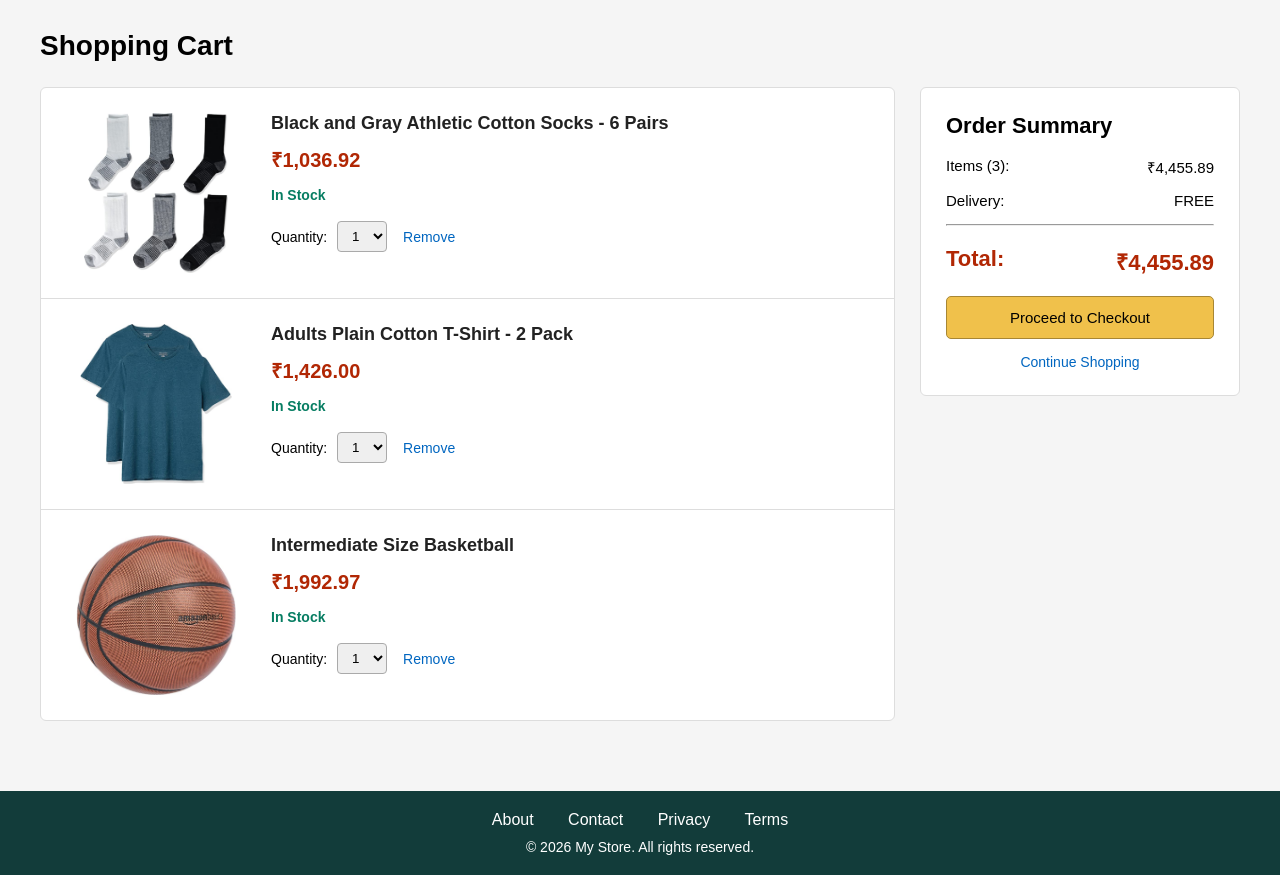
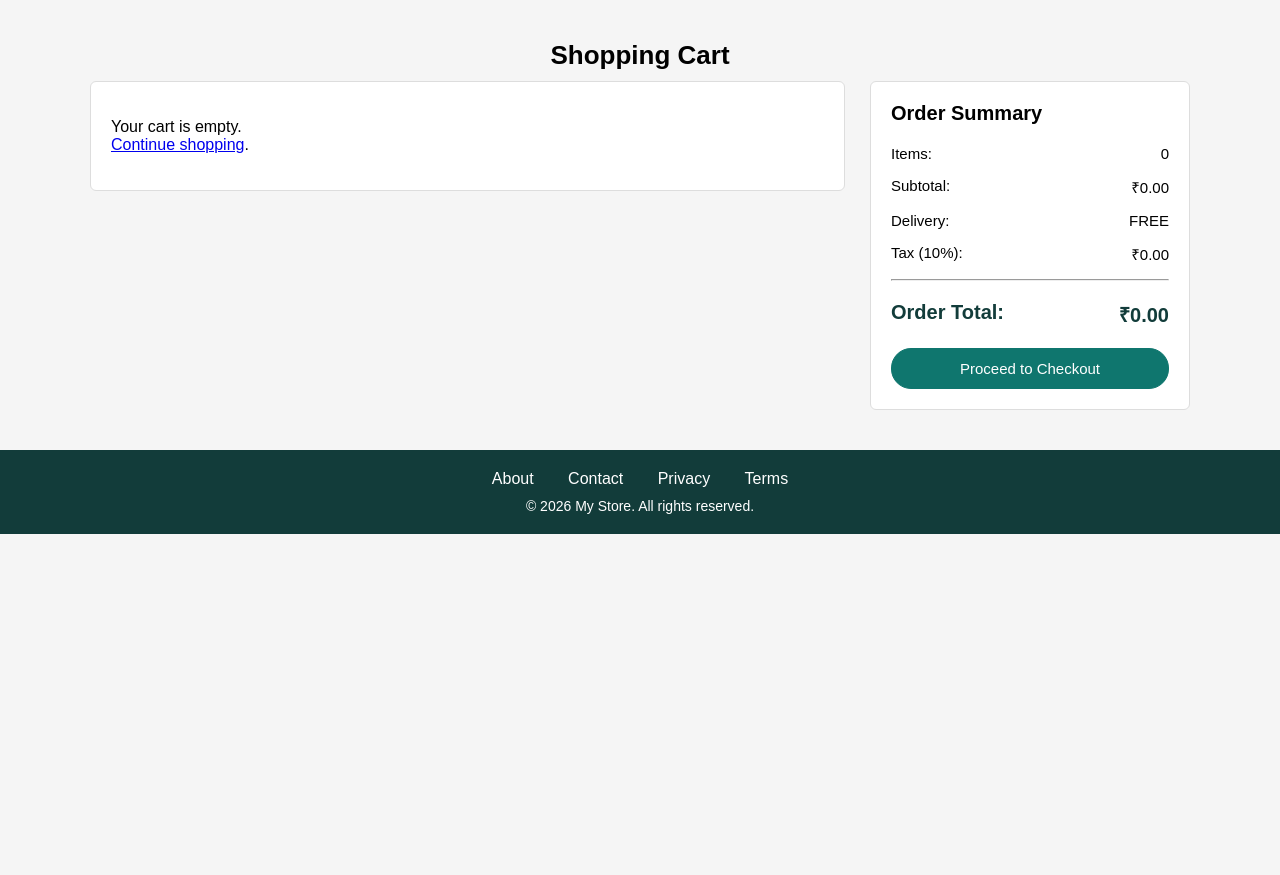
Before and after one commit to UjjwalSingh1209/Web-Dev-Project, a website: page cart.html in a window 1280 px wide. Shown: the part 58-933 px from the top of the page. After the commit the page ends 800 px from the top, so only its background shows below. Drawn offline with Linux system fonts and the light colour scheme.

Commit message:
updated cart

```diff
--- a/cart.html
+++ b/cart.html
@@ -1,172 +1,40 @@
+
 <!DOCTYPE html>
 <html lang="en">
 <head>
     <meta charset="UTF-8">
     <meta name="viewport" content="width=device-width, initial-scale=1.0">
-
     <title>My Store - Cart</title>
-
-    <link rel="stylesheet" href="/css/cart.css">
-    <link rel="stylesheet" href="/css/style.css">
+    <link rel="stylesheet" href="css/style.css">
+    <link rel="stylesheet" href="css/cart.css">
 </head>
-
 <body>
-
-    <!-- Header -->
     <div class="header">
-        <h1>🛒 amazon</h1>
-
+        <h1>Shopping App</h1>
         <div class="header-links">
             <a href="index.html">Home</a>
             <a href="orders.html">Orders</a>
-            <a href="cart.html">Cart (3)</a>
+            <a href="cart.html">Cart (<span class="cart-count">0</span>)</a>
         </div>
     </div>
 
-
-    <!-- Cart Page -->
-    <div class="cart-container">
-
-        <h2 class="cart-title">Shopping Cart</h2>
+    <main class="cart-container">
+        <h2 class="page-heading">Shopping Cart</h2>
 
         <div class="cart-layout">
+            <div class="cart-items" id="cart-items" aria-live="polite"></div>
 
-            <!-- Cart Items -->
-            <div class="cart-items">
+            <aside class="cart-summary">
+                <h3>Order Summary</h3>
 
-                <!-- Item 1 -->
-                <div class="cart-item">
-
-                    <div class="cart-image">
-                        <img
-                            src="products/athletic-cotton-socks-6-pairs.jpg"
-                            alt="Black and gray athletic cotton socks"
-                        >
-                    </div>
-
-                    <div class="cart-info">
-
-                        <h3>
-                            Black and Gray Athletic Cotton Socks - 6 Pairs
-                        </h3>
-
-                        <p class="cart-price">₹1,036.92</p>
-
-                        <p class="stock">In Stock</p>
-
-                        <div class="cart-actions">
-
-                            <label for="quantity1">Quantity:</label>
-
-                            <select id="quantity1">
-                                <option>1</option>
-                                <option>2</option>
-                                <option>3</option>
-                                <option>4</option>
-                                <option>5</option>
-                            </select>
-
-                            <button type="button">Remove</button>
-
-                        </div>
-
-                    </div>
-
+                <div class="summary-row">
+                    <span>Items:</span>
+                    <span id="summary-count">0</span>
                 </div>
 
-
-                <!-- Item 2 -->
-                <div class="cart-item">
-
-                    <div class="cart-image">
-                        <img
-                            src="products/adults-plain-cotton-tshirt-2-pack-teal.jpg"
-                            alt="Teal plain cotton t-shirt"
-                        >
-                    </div>
-
-                    <div class="cart-info">
-
-                        <h3>
-                            Adults Plain Cotton T-Shirt - 2 Pack
-                        </h3>
-
-                        <p class="cart-price">₹1,426.00</p>
-
-                        <p class="stock">In Stock</p>
-
-                        <div class="cart-actions">
-
-                            <label for="quantity2">Quantity:</label>
-
-                            <select id="quantity2">
-                                <option>1</option>
-                                <option>2</option>
-                                <option>3</option>
-                                <option>4</option>
-                                <option>5</option>
-                            </select>
-
-                            <button type="button">Remove</button>
-
-                        </div>
-
-                    </div>
-
-                </div>
-
-
-                <!-- Item 3 -->
-                <div class="cart-item">
-
-                    <div class="cart-image">
-                        <img
-                            src="products/intermediate-composite-basketball.jpg"
-                            alt="Intermediate size basketball"
-                        >
-                    </div>
-
-                    <div class="cart-info">
-
-                        <h3>
-                            Intermediate Size Basketball
-                        </h3>
-
-                        <p class="cart-price">₹1,992.97</p>
-
-                        <p class="stock">In Stock</p>
-
-                        <div class="cart-actions">
-
-                            <label for="quantity3">Quantity:</label>
-
-                            <select id="quantity3">
-                                <option>1</option>
-                                <option>2</option>
-                                <option>3</option>
-                                <option>4</option>
-                                <option>5</option>
-                            </select>
-
-                            <button type="button">Remove</button>
-
-                        </div>
-
-                    </div>
-
-                </div>
-
-            </div>
-
-
-            <!-- Order Summary -->
-            <div class="cart-summary">
-
-                <h2>Order Summary</h2>
-
                 <div class="summary-row">
-                    <span>Items (3):</span>
-                    <span>₹4,455.89</span>
+                    <span>Subtotal:</span>
+                    <span id="summary-subtotal">₹0.00</span>
                 </div>
 
                 <div class="summary-row">
@@ -174,41 +42,37 @@
                     <span>FREE</span>
                 </div>
 
+                <div class="summary-row">
+                    <span>Tax (10%):</span>
+                    <span id="summary-tax">₹0.00</span>
+                </div>
+
                 <hr>
 
                 <div class="summary-total">
-                    <span>Total:</span>
-                    <span>₹4,455.89</span>
+                    <span>Order Total:</span>
+                    <span id="summary-total">₹0.00</span>
                 </div>
 
-                <button class="checkout-button" type="button">
+                <a class="checkout-button checkout-link" href="checkout.html">
                     Proceed to Checkout
-                </button>
+                </a>
+            </aside>
+        </div>
+    </main>
 
-                <a href="index.html" class="continue-shopping">
-                    Continue Shopping
-                </a>
+    <p id="cart-status" class="form-status" role="status" aria-live="polite"></p>
 
-            </div>
-
-        </div>
-
-    </div>
-
-
-    <!-- Footer -->
     <div class="footer">
-
         <a href="about.html">About</a>
         <a href="contact.html">Contact</a>
         <a href="privacy.html">Privacy</a>
         <a href="terms.html">Terms</a>
-
         <p style="margin: 10px 0 0 0; font-size: 14px;">
             &copy; 2026 My Store. All rights reserved.
         </p>
-
     </div>
 
+    <script src="js/app.js" defer></script>
 </body>
 </html>
--- a/css/cart.css
+++ b/css/cart.css
@@ -1,102 +1,89 @@
+
 .cart-container {
-    max-width: 1200px;
+    max-width: 1100px;
     margin: 0 auto;
-    padding: 30px 20px 50px 20px;
-}
-
-.cart-title {
-    font-size: 28px;
-    margin: 0 0 25px 0;
+    padding: 20px;
 }
 
 .cart-layout {
     display: grid;
-    grid-template-columns: 1fr 320px;
+    grid-template-columns: minmax(0, 1fr) 320px;
     gap: 25px;
     align-items: start;
 }
 
 .cart-items {
+    display: flex;
+    flex-direction: column;
+    gap: 20px;
+}
+
+.cart-item {
     background-color: white;
     border: 1px solid #ddd;
     border-radius: 6px;
-}
-
-.cart-item {
-    display: flex;
+    padding: 20px;
+    display: grid;
+    grid-template-columns: 180px minmax(0, 1fr);
     gap: 25px;
-    padding: 25px;
-    border-bottom: 1px solid #ddd;
-}
-
-.cart-item:last-child {
-    border-bottom: none;
 }
 
 .cart-image {
-    width: 180px;
-    height: 160px;
+    height: 170px;
     display: flex;
     align-items: center;
     justify-content: center;
-    flex-shrink: 0;
 }
 
 .cart-image img {
     max-width: 100%;
-    max-height: 100%;
+    max-height: 170px;
     object-fit: contain;
 }
 
-.cart-info {
-    flex: 1;
-}
-
-.cart-info h3 {
-    margin: 0 0 12px 0;
-    font-size: 18px;
-    color: #222;
+.cart-details h3 {
+    margin: 0 0 10px;
+    font-size: 17px;
+    font-weight: normal;
 }
 
 .cart-price {
-    color: #B12704;
+    color: #123C3A;
     font-size: 20px;
     font-weight: bold;
     margin: 8px 0;
 }
 
 .stock {
-    color: #067d62;
+    color: #0F766E;
     font-size: 14px;
-    font-weight: bold;
+    margin: 8px 0;
 }
 
-.cart-actions {
-    margin-top: 18px;
-    display: flex;
-    align-items: center;
-    gap: 10px;
-}
-
-.cart-actions label {
+.cart-quantity {
+    margin-top: 15px;
     font-size: 14px;
 }
 
-.cart-actions select {
-    padding: 6px 10px;
+.cart-quantity select {
+    padding: 5px 8px;
+    margin-left: 5px;
     border: 1px solid #aaa;
     border-radius: 4px;
 }
 
-.cart-actions button {
-    background-color: white;
+.remove-button {
+    background: none;
     border: none;
-    color: #0066c0;
+    color: #0F766E;
     cursor: pointer;
+    padding: 0;
+    margin-top: 12px;
     font-size: 14px;
 }
 
-.cart-actions button:hover {
+.remove-button:hover {
+    color: #c45500;
     text-decoration: underline;
 }
 
@@ -104,17 +91,18 @@
     background-color: white;
     border: 1px solid #ddd;
     border-radius: 6px;
-    padding: 25px;
+    padding: 20px;
 }
 
-.cart-summary h2 {
+.cart-summary h3 {
     margin-top: 0;
-    font-size: 22px;
+    font-size: 20px;
 }
 
 .summary-row {
     display: flex;
     justify-content: space-between;
+    gap: 10px;
     margin: 15px 0;
     font-size: 15px;
 }
@@ -122,70 +110,56 @@
 .summary-total {
     display: flex;
     justify-content: space-between;
-    font-size: 22px;
+    gap: 10px;
+    color: #123C3A;
+    font-size: 20px;
     font-weight: bold;
-    color: #B12704;
     margin: 20px 0;
 }
 
 .checkout-button {
+    display: block;
+    box-sizing: border-box;
     width: 100%;
-    padding: 12px;
-    background-color: #f0c14b;
-    border: 1px solid #a88734;
-    border-radius: 5px;
+    padding: 11px;
+    background-color: #0F766E;
+    border: 1px solid #0F766E;
+    border-radius: 20px;
     cursor: pointer;
     font-size: 15px;
+    text-align: center;
 }
 
 .checkout-button:hover {
-    background-color: #e2b13c;
+    background-color: #0D665F;
 }
 
-.continue-shopping {
-    display: block;
-    text-align: center;
-    margin-top: 15px;
-    color: #0066c0;
+.checkout-link {
     text-decoration: none;
-    font-size: 14px;
+    color: white;
 }
 
-.continue-shopping:hover {
-    text-decoration: underline;
-}
-
-
-/* Responsive Design */
-
 @media (max-width: 800px) {
-
     .cart-layout {
         grid-template-columns: 1fr;
     }
 
     .cart-summary {
-        width: auto;
+        order: -1;
     }
 }
 
-
 @media (max-width: 550px) {
-
     .cart-item {
-        flex-direction: column;
-        align-items: center;
-        text-align: center;
+        grid-template-columns: 1fr;
+        gap: 10px;
     }
 
     .cart-image {
-        width: 200px;
         height: 180px;
     }
 
-    .cart-actions {
-        justify-content: center;
-        flex-wrap: wrap;
+    .cart-image img {
+        max-height: 180px;
     }
-
 }
```
